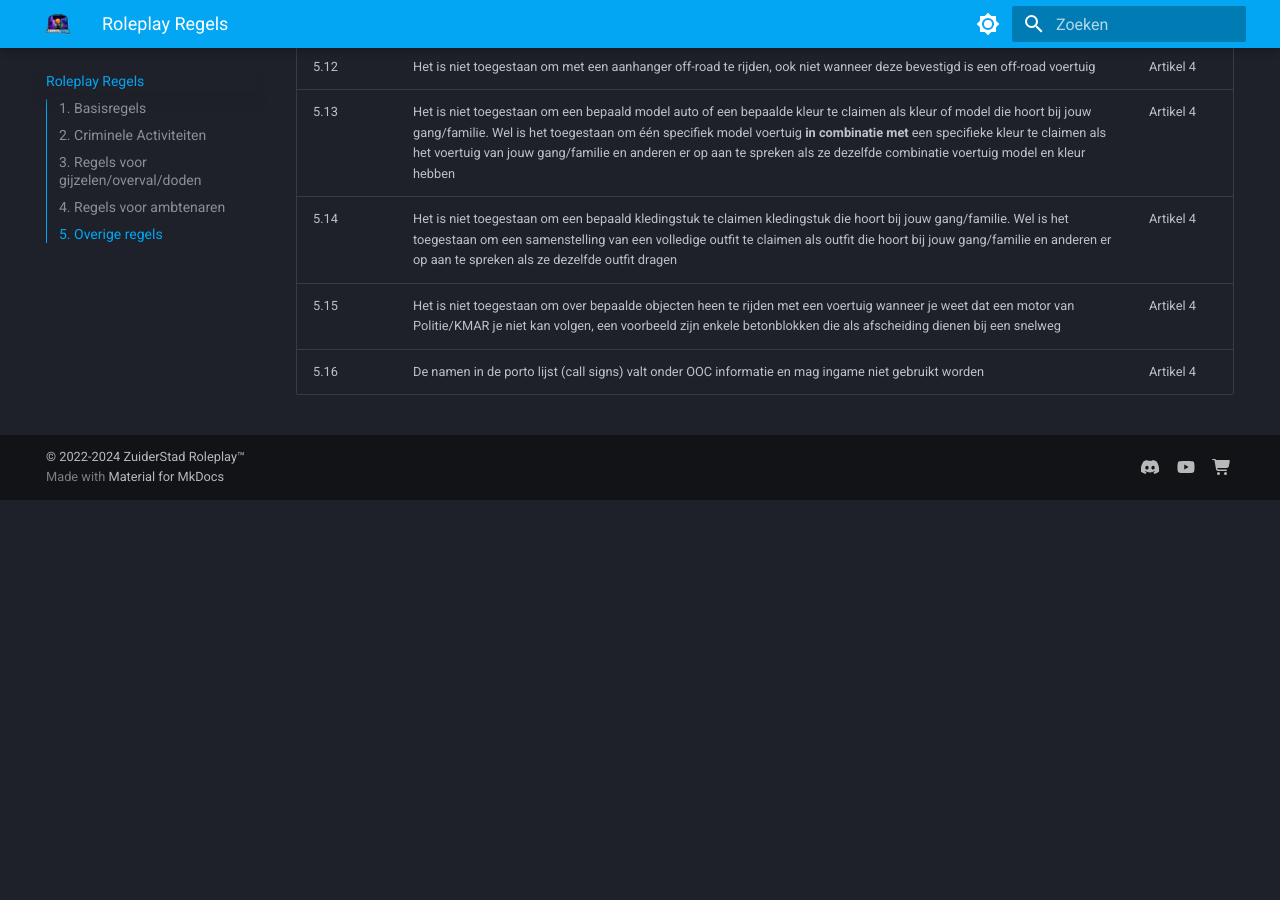
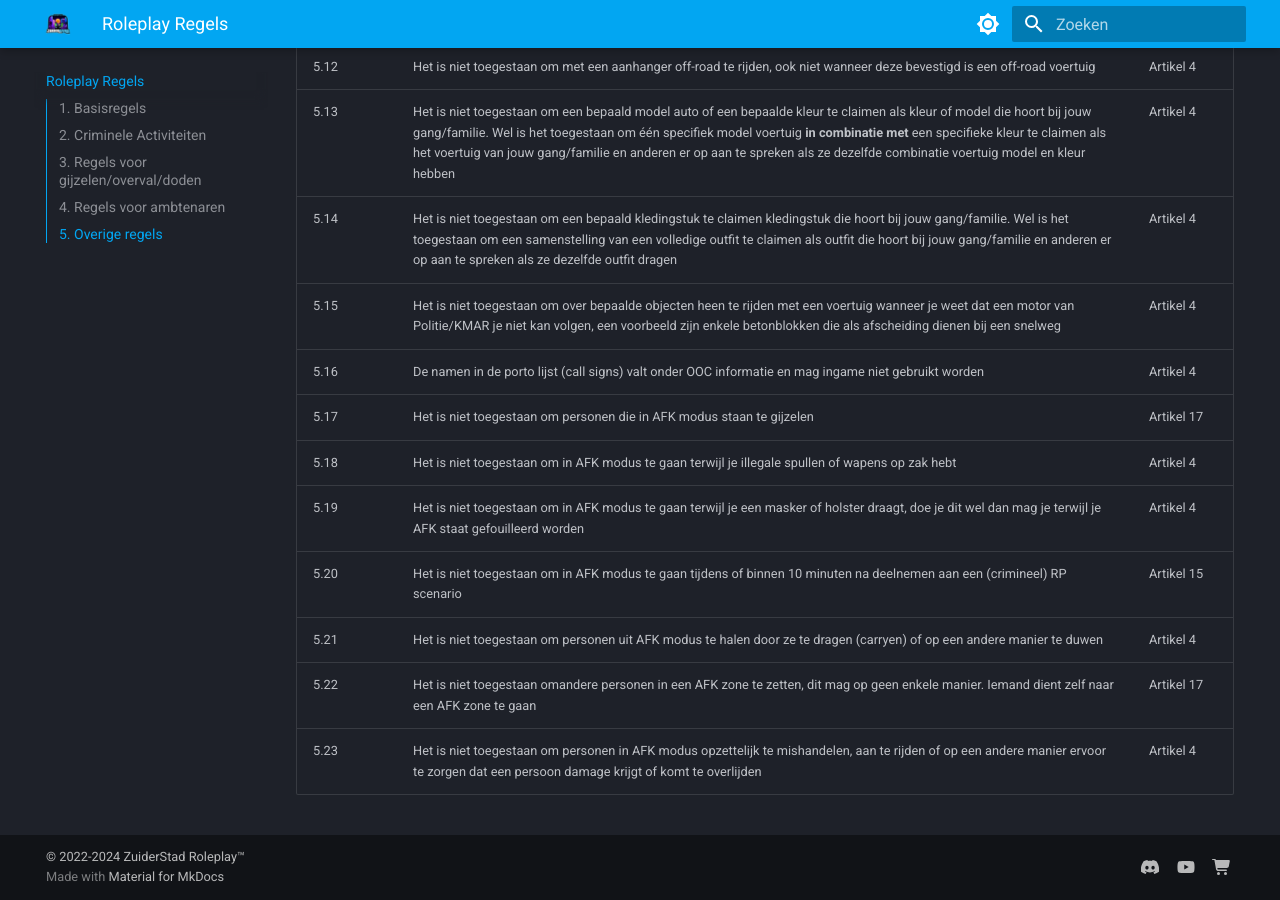
Before and after one commit to ZuiderStad-RP/regels, an MkDocs documentation site: the page built from docs/roleplay.md, in a window 1280 px wide and 900 px high, scrolled down 9835 px. Built offline with MkDocs 1.6.1 and Material for MkDocs 9.7.7, drawn with Linux system fonts in a browser that asks for light colours; before the commit the page ends 10335 px from its top, so only the background shows below that.

Commit message:
Update roleplay.md

```diff
--- a/docs/roleplay.md
+++ b/docs/roleplay.md
@@ -167,4 +167,11 @@ Mensen met een functie als Politie, KMAR, Ambulance, ANWB en Handhaving worden b
  <tr><td>5.14</td><td>Het is niet toegestaan om een bepaald kledingstuk te claimen kledingstuk die hoort bij jouw gang/familie. Wel is het toegestaan om een samenstelling van een volledige outfit te claimen als outfit die hoort bij jouw gang/familie en anderen er op aan te spreken als ze dezelfde outfit dragen</td><td>Artikel 4</td></tr>
  <tr><td>5.15</td><td>Het is niet toegestaan om over bepaalde objecten heen te rijden met een voertuig wanneer je weet dat een motor van Politie/KMAR je niet kan volgen, een voorbeeld zijn enkele betonblokken die als afscheiding dienen bij een snelweg</td><td>Artikel 4</td></tr>
  <tr><td>5.16</td><td>De namen in de porto lijst (call signs) valt onder OOC informatie en mag ingame niet gebruikt worden</td><td>Artikel 4</td></tr>
+ <tr><td>5.17</td><td>Het is niet toegestaan om personen die in AFK modus staan te gijzelen</td><td>Artikel 17</td></tr>
+ <tr><td>5.18</td><td>Het is niet toegestaan om in AFK modus te gaan terwijl je illegale spullen of wapens op zak hebt</td><td>Artikel 4</td></tr>
+ <tr><td>5.19</td><td>Het is niet toegestaan om in AFK modus te gaan terwijl je een masker of holster draagt, doe je dit wel dan mag je terwijl je AFK staat gefouilleerd worden</td><td>Artikel 4</td></tr>
+ <tr><td>5.20</td><td>Het is niet toegestaan om in AFK modus te gaan tijdens of binnen 10 minuten na deelnemen aan een (crimineel) RP scenario</td><td>Artikel 15</td></tr>
+ <tr><td>5.21</td><td>Het is niet toegestaan om personen uit AFK modus te halen door ze te dragen (carryen) of op een andere manier te duwen</td><td>Artikel 4</td></tr>
+ <tr><td>5.22</td><td>Het is niet toegestaan omandere personen in een AFK zone te zetten, dit mag op geen enkele manier. Iemand dient zelf naar een AFK zone te gaan</td><td>Artikel 17</td></tr>
+ <tr><td>5.23</td><td>Het is niet toegestaan om personen in AFK modus opzettelijk te mishandelen, aan te rijden of op een andere manier ervoor te zorgen dat een persoon damage krijgt of komt te overlijden</td><td>Artikel 4</td></tr>
 </tbody></table>
```
